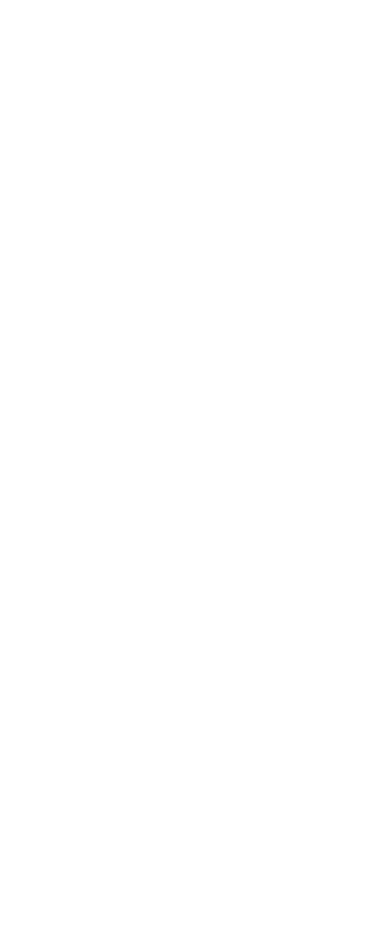
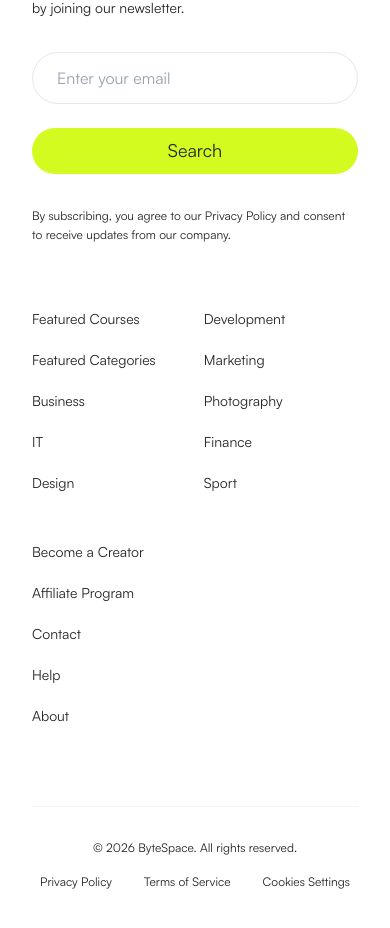
Before and after one commit to syedshafinahmed/bytespace, a Next.js app: page / in a window 390 px wide. Shown: the part 9432-10360 px from the top of the page. Before the commit the page ends 9262 px from the top, so only its background shows below. Built offline with nearby package versions, Linux system fonts and the light colour scheme.

Commit message:
feat: add footer component

```diff
--- a/src/app/page.tsx
+++ b/src/app/page.tsx
@@ -3,6 +3,7 @@
 import MarqueeSection from "@/components/home/MarqueeSection";
 import GrowthSection from "@/components/home/GrowthSection";
 import CTA from "@/components/home/CTA";
+import Footer from "@/components/home/Footer";
 
 export default function Home() {
   return (
@@ -12,6 +13,7 @@
       <ExploreSection />
       <GrowthSection />
       <CTA />
+      <Footer />
     </>
   );
 }
--- /dev/null
+++ b/src/components/home/Footer.tsx
@@ -0,0 +1,122 @@
+"use client";
+
+import Image from "next/image";
+import Link from "next/link";
+
+const col1 = [
+  { label: "Featured Courses", href: "#" },
+  { label: "Featured Categories", href: "#" },
+  { label: "Business", href: "#" },
+  { label: "IT", href: "#" },
+  { label: "Design", href: "#" },
+];
+
+const col2 = [
+  { label: "Development", href: "#" },
+  { label: "Marketing", href: "#" },
+  { label: "Photography", href: "#" },
+  { label: "Finance", href: "#" },
+  { label: "Sport", href: "#" },
+];
+
+const col3 = [
+  { label: "Become a Creator", href: "#" },
+  { label: "Affiliate Program", href: "#" },
+  { label: "Contact", href: "#" },
+  { label: "Help", href: "#" },
+  { label: "About", href: "#" },
+];
+
+const legalLinks = [
+  { label: "Privacy Policy", href: "#" },
+  { label: "Terms of Service", href: "#" },
+  { label: "Cookies Settings", isButton: true },
+];
+
+export default function Footer() {
+  return (
+    <footer className="w-full bg-white pt-[71px] pb-[48px] border-t border-gray-100">
+      <div className="max-w-[1440px] mx-auto px-8 lg:px-16 w-full">
+        <div className="flex flex-col lg:flex-row justify-between gap-16 lg:gap-8 mb-20">
+          {/* Left Column (Newsletter) */}
+          <div className="lg:max-w-[480px]">
+            <Image
+              src="/images/logo/Footer_Logo.png"
+              alt="ByteSpace"
+              width={160}
+              height={40}
+              className="h-10 w-auto mb-8 object-contain"
+            />
+            <p className="font-satoshi text-[14px] text-[#242528] mb-8 leading-relaxed">
+              Stay Up to date with our latest features and releases by joining our newsletter.
+            </p>
+
+            <form className="flex flex-col sm:flex-row items-center gap-6 mb-8" onSubmit={(e) => e.preventDefault()}>
+              <input
+                type="email"
+                placeholder="Enter your email"
+                className="w-full sm:w-[376px] h-[52px] rounded-full border border-gray-200 px-6 font-satoshi text-[16px] text-[#242528] placeholder-gray-400 outline-none focus:border-[#D4FB20] transition-colors"
+                required
+              />
+              <button
+                type="submit"
+                className="w-full sm:w-[104px] h-[46px] flex items-center justify-center bg-[#D4FB20] rounded-full font-satoshi font-medium text-[18px] text-[#242528] whitespace-nowrap"
+              >
+                Search
+              </button>
+            </form>
+
+            <p className="font-satoshi text-[12px] text-[#242528] leading-[1.6]">
+              By subscribing, you agree to our Privacy Policy and consent to receive updates from our company.
+            </p>
+          </div>
+
+          {/* Right Columns (Links) */}
+          <div className="flex flex-wrap sm:flex-nowrap gap-12 md:gap-24">
+            <div className="flex flex-col gap-5">
+              {col1.map((link, idx) => (
+                <Link key={idx} href={link.href} className="font-satoshi text-[14px] text-[#242528]">
+                  {link.label}
+                </Link>
+              ))}
+            </div>
+            <div className="flex flex-col gap-5">
+              {col2.map((link, idx) => (
+                <Link key={idx} href={link.href} className="font-satoshi text-[14px] text-[#242528]">
+                  {link.label}
+                </Link>
+              ))}
+            </div>
+            <div className="flex flex-col gap-5">
+              {col3.map((link, idx) => (
+                <Link key={idx} href={link.href} className="font-satoshi text-[14px] text-[#242528]">
+                  {link.label}
+                </Link>
+              ))}
+            </div>
+          </div>
+        </div>
+
+        {/* Bottom Row (Copyright + Legal) */}
+        <div className="border-t border-gray-100 pt-8 flex flex-col sm:flex-row items-center justify-between gap-4">
+          <p className="font-satoshi text-[12px] text-[#242528]">
+            © {new Date().getFullYear()} ByteSpace. All rights reserved.
+          </p>
+          <div className="flex items-center gap-8">
+            {legalLinks.map((link, idx) =>
+              link.isButton ? (
+                <button key={idx} className="font-satoshi text-[12px] text-[#242528]">
+                  {link.label}
+                </button>
+              ) : (
+                <Link key={idx} href={link.href!} className="font-satoshi text-[12px] text-[#242528]">
+                  {link.label}
+                </Link>
+              )
+            )}
+          </div>
+        </div>
+      </div>
+    </footer>
+  );
+}
```
